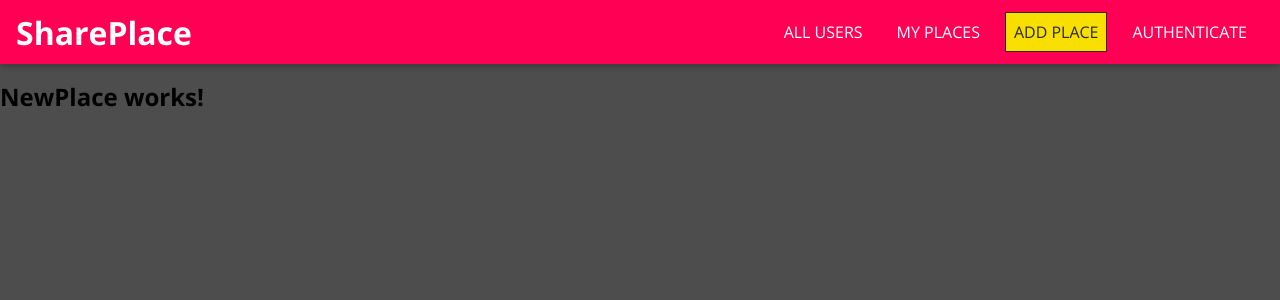
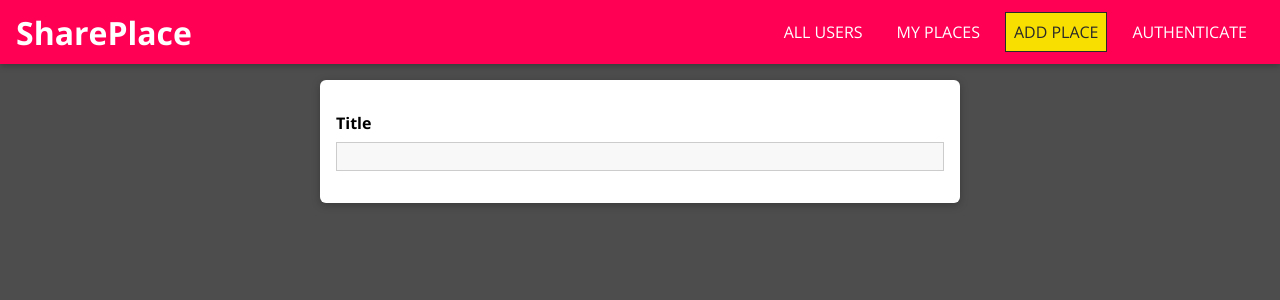
Before and after one commit to mariocooper/share-place, a React (Create React App) app: page /places/new in a window 1280 px wide. Shown: the top 300 px of the page. Built offline with nearby package versions, Linux system fonts and the light colour scheme.

Commit message:
added custom form input component to New Place page

```diff
--- /dev/null
+++ b/src/places/pages/NewPlace.css
@@ -0,0 +1,10 @@
+.place-form {
+    list-style: none;
+    margin: 0 auto;
+    padding: 1rem;
+    width: 90%;
+    max-width: 40rem;
+    box-shadow: 0 2px 8px rgba(0, 0, 0, 0.26);
+    border-radius: 6px;
+    background: white;
+  }
--- a/src/places/pages/NewPlace.js
+++ b/src/places/pages/NewPlace.js
@@ -1,8 +1,12 @@
 import React from "react";
+import Input from "../../shared/components/FormElements/Input";
+import "./NewPlace.css";
 
 const NewPlace = () => {
   return (
-    <h2>NewPlace works!</h2>
+    <form className="place-form">
+      <Input element="input" type="text" label="Title" />
+    </form>
   );
 };
 
--- /dev/null
+++ b/src/shared/components/FormElements/Input.css
@@ -0,0 +1,41 @@
+.form-control {
+    margin: 1rem 0;
+  }
+
+  .form-control label,
+  .form-control input,
+  .form-control textarea {
+    display: block;
+  }
+
+  .form-control label {
+    font-weight: bold;
+    margin-bottom: 0.5rem;
+  }
+
+  .form-control input,
+  .form-control textarea {
+    width: 100%;
+    font: inherit;
+    border: 1px solid #ccc;
+    background: #f8f8f8;
+    padding: 0.15rem 0.25rem;
+  }
+
+  .form-control input:focus,
+  .form-control textarea:focus {
+    outline: none;
+    background: #ebebeb;
+    border-color: #510077;
+  }
+
+  .form-control--invalid label,
+  .form-control--invalid p {
+    color: red;
+  }
+
+  .form-control--invalid input,
+  .form-control--invalid textarea {
+    border-color: red;
+    background: #ffd1d1;
+  }
--- /dev/null
+++ b/src/shared/components/FormElements/Input.js
@@ -0,0 +1,20 @@
+import React from "react";
+import "./Input.css";
+
+const Input = props => {
+  const element =
+    props.element === 'input' ? (
+      <input id={props.id} type={props.type} placeholder={props.placeholder} />
+    ) : (
+      <textarea id={props.id} rows={props.rows || 3} />
+    );
+
+  return (
+    <div className={`form-control`}>
+      <label htmlFor={props.id}>{props.label}</label>
+      {element}
+    </div>
+  );
+};
+
+export default Input;
```
